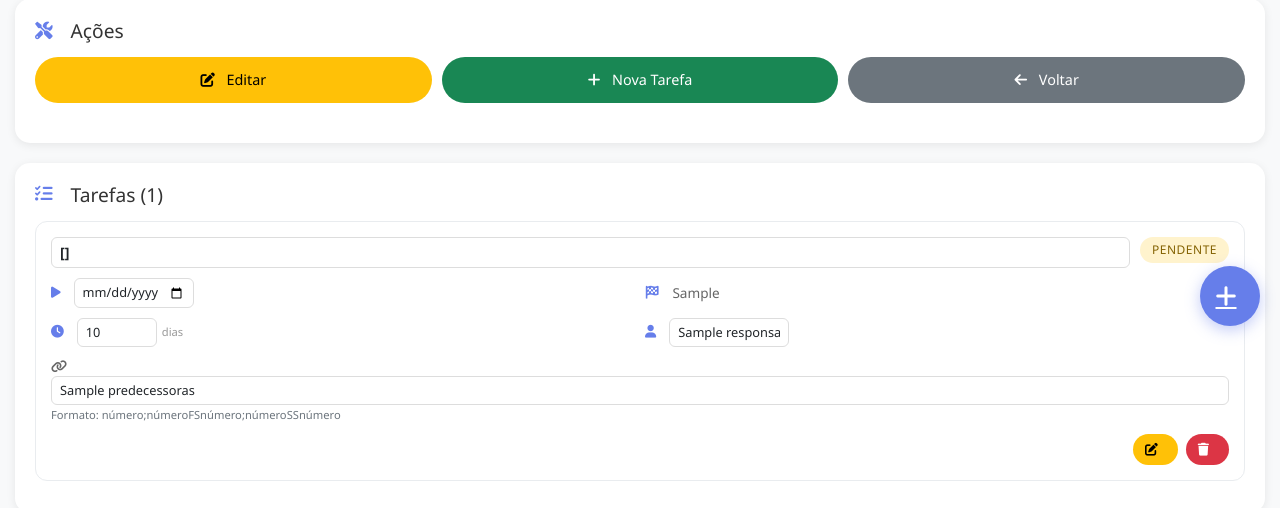
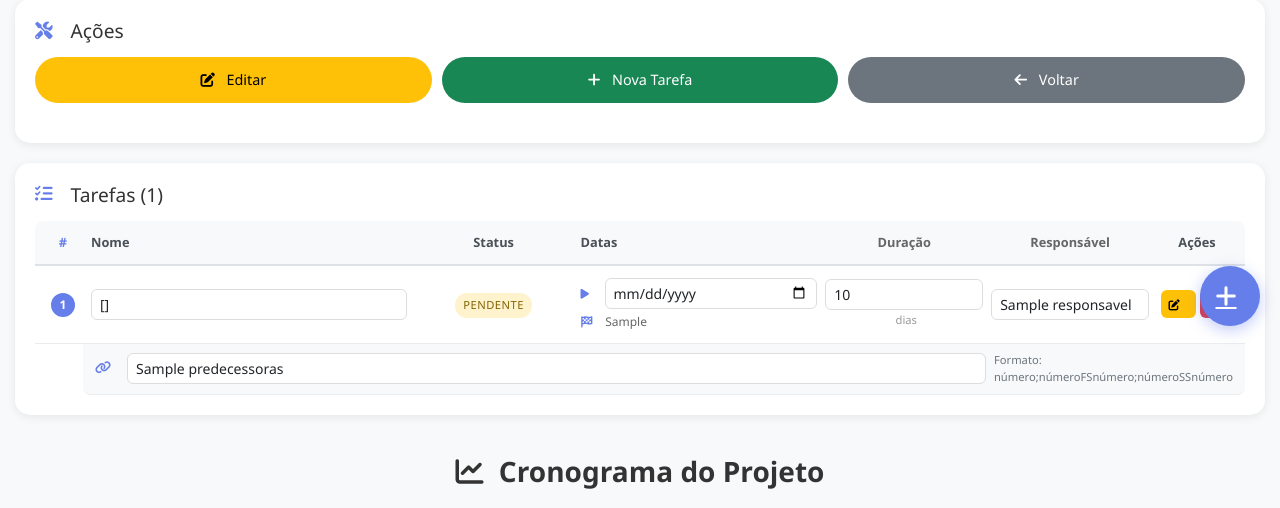
Before and after one commit to izakoliveira/projeto-gestao-2.0, a Flask app: template templates/detalhes_projeto_mobile.html in a window 1280 px wide. Shown: the part 454-962 px from the top of the page. Run offline with Flask 3, Linux system fonts and the light colour scheme; the template is opened without the code that fills it: most values are stand-ins (such as "Sample title", 1, 10 or a date in 2020).

Commit message:
Redesign da lista de tarefas para layout de tabela responsiva - Layout similar ao desktop mas otimizado para mobile com grid responsivo

```diff
--- a/templates/detalhes_projeto_mobile.html
+++ b/templates/detalhes_projeto_mobile.html
@@ -98,43 +98,92 @@
         margin-right: 8px;
     }
 
-    .tarefa-item {
-        background: white;
-        border: 1px solid #e9ecef;
-        border-radius: 12px;
-        padding: 15px;
-        margin-bottom: 12px;
-        transition: all 0.3s ease;
+         /* Layout de tabela para tarefas */
+     .tarefas-table-header {
+         display: grid;
+         grid-template-columns: 40px 2fr 1fr 1.5fr 1fr 1fr 80px;
+         gap: 8px;
+         padding: 12px 8px;
+         background: #f8f9fa;
+         border-radius: 8px 8px 0 0;
+         font-weight: 600;
+         font-size: 0.8rem;
+         color: #495057;
+         border-bottom: 2px solid #dee2e6;
      }
 
-    .tarefa-item:hover {
-        transform: translateY(-2px);
-        box-shadow: 0 4px 15px rgba(0,0,0,0.1);
+     .tarefa-row {
+         display: grid;
+         grid-template-columns: 40px 2fr 1fr 1.5fr 1fr 1fr 80px;
+         gap: 8px;
+         padding: 12px 8px;
+         background: white;
+         border-bottom: 1px solid #e9ecef;
+         transition: all 0.3s ease;
+         align-items: center;
      }
 
-    .tarefa-header {
-        display: flex;
-        justify-content: space-between;
-        align-items: flex-start;
-        margin-bottom: 10px;
+     .tarefa-row:hover {
+         background: #f8f9fa;
+         transform: translateX(2px);
      }
 
-    .tarefa-nome {
+     .tarefa-row.tarefa-atrasada {
+         background: #fff5f5;
+         border-left: 4px solid #dc2626;
+     }
+
+     .tarefa-row.tarefa-atrasada:hover {
+         background: #fef2f2;
+     }
+
+     /* Colunas específicas */
+     .tarefa-col-ordem {
+         text-align: center;
+         font-weight: 600;
+         color: #667eea;
+     }
+
+     .tarefa-numero {
+         background: #667eea;
+         color: white;
+         width: 24px;
+         height: 24px;
+         border-radius: 50%;
+         display: inline-flex;
+         align-items: center;
+         justify-content: center;
+         font-size: 0.75rem;
+     }
+
+     .tarefa-col-nome {
+         min-width: 0;
+     }
+
+     .tarefa-nome-text {
          font-weight: 600;
          color: #333;
-        font-size: 1rem;
+         font-size: 0.9rem;
          line-height: 1.3;
-        flex: 1;
-        margin-right: 10px;
+         display: block;
+         overflow: hidden;
+         text-overflow: ellipsis;
+         white-space: nowrap;
+     }
+
+     .tarefa-col-status {
+         text-align: center;
      }
 
      .tarefa-status {
-        padding: 4px 12px;
-        border-radius: 20px;
-        font-size: 0.75rem;
+         padding: 4px 8px;
+         border-radius: 12px;
+         font-size: 0.7rem;
          font-weight: 500;
          text-transform: uppercase;
          letter-spacing: 0.5px;
+         display: inline-block;
+         min-width: 60px;
      }
 
      .status-pendente { background: #fff3cd; color: #856404; }
@@ -142,37 +191,95 @@
      .status-concluida { background: #d4edda; color: #155724; }
      .status-atrasado { background: #f8d7da; color: #721c24; }
 
-    .tarefa-details {
-        display: grid;
-        grid-template-columns: 1fr 1fr;
-        gap: 10px;
-        margin-bottom: 10px;
-        font-size: 0.85rem;
+     .tarefa-col-datas {
+         min-width: 0;
      }
 
-    .detail-item {
+     .datas-container {
+         display: flex;
+         flex-direction: column;
+         gap: 4px;
+     }
+
+     .data-item {
          display: flex;
          align-items: center;
-        gap: 5px;
+         gap: 4px;
+         font-size: 0.75rem;
          color: #666;
      }
 
-    .detail-item i {
+     .data-item i {
+         color: #667eea;
+         font-size: 0.7rem;
+         min-width: 12px;
+     }
+
+     .tarefa-col-duracao {
+         text-align: center;
+         font-size: 0.8rem;
+         color: #666;
+     }
+
+     .duracao-label {
+         font-size: 0.7rem;
+         color: #999;
+         margin-left: 4px;
+     }
+
+     .tarefa-col-responsavel {
+         text-align: center;
+         font-size: 0.8rem;
+         color: #666;
+     }
+
+     .tarefa-col-acoes {
+         text-align: center;
+     }
+
+     .tarefa-actions {
+         display: flex;
+         gap: 4px;
+         justify-content: center;
+     }
+
+     .tarefa-actions .btn {
+         padding: 4px 8px;
+         font-size: 0.7rem;
+         border-radius: 6px;
+         border: none;
+         min-width: 28px;
+         height: 28px;
+         display: flex;
+         align-items: center;
+         justify-content: center;
+     }
+
+     /* Linha de predecessoras */
+     .tarefa-predecessoras-row {
+         background: #f8f9fa;
+         padding: 8px 12px;
+         border-bottom: 1px solid #e9ecef;
+         margin-left: 48px;
+         border-radius: 0 0 8px 8px;
+     }
+
+     .predecessoras-container {
+         display: flex;
+         align-items: center;
+         gap: 8px;
+         font-size: 0.75rem;
+         color: #666;
+     }
+
+     .predecessoras-container i {
          color: #667eea;
          font-size: 0.8rem;
      }
 
-    .tarefa-actions {
-        display: flex;
-        gap: 8px;
-        justify-content: flex-end;
-    }
-
-         .tarefa-actions .btn {
-         padding: 6px 12px;
-         font-size: 0.8rem;
-         border-radius: 20px;
-         border: none;
+     .predecessoras-container small {
+         color: #999;
+         font-size: 0.7rem;
      }
 
      /* Estilos para campos editáveis */
@@ -327,35 +503,55 @@
          <h3><i class="fas fa-tasks"></i> Tarefas ({{ tarefas|length }})</h3>
 
          {% if tarefas %}
+             <!-- Cabeçalho da tabela -->
+             <div class="tarefas-table-header">
+                 <div class="tarefa-col-ordem">#</div>
+                 <div class="tarefa-col-nome">Nome</div>
+                 <div class="tarefa-col-status">Status</div>
+                 <div class="tarefa-col-datas">Datas</div>
+                 <div class="tarefa-col-duracao">Duração</div>
+                 <div class="tarefa-col-responsavel">Responsável</div>
+                 <div class="tarefa-col-acoes">Ações</div>
+             </div>
+
+             <!-- Lista de tarefas -->
              {% for tarefa in tarefas %}
-            <div class="tarefa-item {% if tarefa.atrasada %}tarefa-atrasada{% endif %}">
-                                 <div class="tarefa-header">
-                     <div class="tarefa-nome">
+             <div class="tarefa-row {% if tarefa.atrasada %}tarefa-atrasada{% endif %}" data-tarefa-id="{{ tarefa.id }}">
+                 <!-- Coluna Ordem -->
+                 <div class="tarefa-col-ordem">
+                     <span class="tarefa-numero">{{ loop.index }}</span>
+                 </div>
+
+                 <!-- Coluna Nome -->
+                 <div class="tarefa-col-nome">
                      {% if pode_editar_nome_tarefa %}
                      <input type="text" class="form-control form-control-sm nome-tarefa-input"
                             data-tarefa-id="{{ tarefa.id }}"
                             value="{{ tarefa.nome or tarefa.titulo or 'Tarefa sem nome' }}"
-                                placeholder="Nome da tarefa"
-                                style="width: 100%; font-size: 0.9rem; font-weight: 600;">
+                            placeholder="Nome da tarefa">
                      {% else %}
-                         {{ tarefa.nome or tarefa.titulo or 'Tarefa sem nome' }}
+                     <span class="tarefa-nome-text">{{ tarefa.nome or tarefa.titulo or 'Tarefa sem nome' }}</span>
                      {% endif %}
                  </div>
+
+                 <!-- Coluna Status -->
+                 <div class="tarefa-col-status">
                      <span class="tarefa-status status-{{ tarefa.status|replace(' ', '-')|lower }}">
                          {{ tarefa.status|title if tarefa.status else 'Sem status' }}
                      </span>
                  </div>
 
-                                 <div class="tarefa-details">
+                 <!-- Coluna Datas -->
+                 <div class="tarefa-col-datas">
+                     <div class="datas-container">
                          {% if tarefa.data_inicio %}
-                     <div class="detail-item">
+                         <div class="data-item">
                              <i class="fas fa-play"></i>
                              {% if pode_editar_data_inicio %}
                              <input type="date" class="form-control form-control-sm data-input"
                                     data-tarefa-id="{{ tarefa.id }}"
                                     data-campo="data_inicio"
-                                value="{{ tarefa.data_inicio_iso or tarefa.data_inicio }}"
-                                style="width: 120px; font-size: 0.8rem;">
+                                    value="{{ tarefa.data_inicio_iso or tarefa.data_inicio }}">
                              {% else %}
                              <span>{{ tarefa.data_inicio }}</span>
                              {% endif %}
@@ -363,82 +559,81 @@
                          {% endif %}
 
                          {% if tarefa.data_fim %}
-                     <div class="detail-item">
+                         <div class="data-item">
                              <i class="fas fa-flag-checkered"></i>
                              {% if pode_editar_data_termino %}
                              <input type="date" class="form-control form-control-sm data-input"
                                     data-tarefa-id="{{ tarefa.id }}"
                                     data-campo="data_fim"
-                                value="{{ tarefa.data_fim_iso or tarefa.data_fim }}"
-                                style="width: 120px; font-size: 0.8rem;">
+                                    value="{{ tarefa.data_fim_iso or tarefa.data_fim }}">
                              {% else %}
                              <span>{{ tarefa.data_fim }}</span>
                              {% endif %}
                          </div>
                          {% endif %}
+                     </div>
+                 </div>
 
-                     {% if tarefa.duracao %}
-                     <div class="detail-item">
-                         <i class="fas fa-clock"></i>
+                 <!-- Coluna Duração -->
+                 <div class="tarefa-col-duracao">
                      {% if pode_editar_duracao %}
                      <input type="number" class="form-control form-control-sm duracao-input"
                             data-tarefa-id="{{ tarefa.id }}"
                             value="{{ tarefa.duracao }}"
-                                min="1" max="365"
-                                style="width: 80px; font-size: 0.8rem;">
-                         <span style="font-size: 0.7rem; color: #999;">dias</span>
+                            min="1" max="365">
+                     <span class="duracao-label">dias</span>
                      {% else %}
                      <span>{{ tarefa.duracao }} dias</span>
                      {% endif %}
                  </div>
-                     {% endif %}
 
-                     {% if tarefa.responsavel %}
-                     <div class="detail-item">
-                         <i class="fas fa-user"></i>
+                 <!-- Coluna Responsável -->
+                 <div class="tarefa-col-responsavel">
                      {% if pode_editar_responsavel %}
                      <input type="text" class="form-control form-control-sm responsavel-input"
                             data-tarefa-id="{{ tarefa.id }}"
                             value="{{ tarefa.responsavel }}"
-                                placeholder="Responsável"
-                                style="width: 120px; font-size: 0.8rem;">
+                            placeholder="Responsável">
                      {% else %}
-                         <span>{{ tarefa.responsavel }}</span>
-                         {% endif %}
-                     </div>
+                     <span>{{ tarefa.responsavel or '-' }}</span>
                      {% endif %}
                  </div>
 
+                 <!-- Coluna Ações -->
+                 <div class="tarefa-col-acoes">
+                     <div class="tarefa-actions">
+                         {% if pode_editar_tarefa %}
+                         <a href="/tarefas/editar/{{ tarefa.id }}" class="btn btn-warning btn-sm" title="Editar">
+                             <i class="fas fa-edit"></i>
+                         </a>
+                         {% endif %}
+
+                         {% if pode_excluir_tarefa %}
+                         <button class="btn btn-danger btn-sm btn-excluir-tarefa" data-tarefa-id="{{ tarefa.id }}" title="Excluir">
+                             <i class="fas fa-trash"></i>
+                         </button>
+                         {% endif %}
+                     </div>
+                 </div>
+             </div>
+
+             <!-- Linha de predecessoras (expandível) -->
              {% if tarefa.predecessoras or pode_editar_predecessoras %}
-                 <div style="margin-bottom: 10px; font-size: 0.8rem; color: #666;">
+             <div class="tarefa-predecessoras-row">
+                 <div class="predecessoras-container">
                      <i class="fas fa-link"></i>
                      {% if pode_editar_predecessoras %}
                      <input type="text" class="form-control form-control-sm predecessoras-input"
                             data-tarefa-id="{{ tarefa.id }}"
                             value="{{ tarefa.predecessoras or '' }}"
-                            placeholder="Ex: 1;2FS3;4SS5"
-                            style="width: 100%; font-size: 0.8rem;">
+                            placeholder="Ex: 1;2FS3;4SS5">
                      <small class="text-muted">Formato: número;númeroFSnúmero;númeroSSnúmero</small>
                      {% else %}
-                     Predecessoras: {{ tarefa.predecessoras }}
-                     {% endif %}
-                 </div>
-                 {% endif %}
-
-                <div class="tarefa-actions">
-                    {% if pode_editar_tarefa %}
-                    <a href="/tarefas/editar/{{ tarefa.id }}" class="btn btn-warning btn-sm">
-                        <i class="fas fa-edit"></i>
-                    </a>
-                    {% endif %}
-
-                    {% if pode_excluir_tarefa %}
-                    <button class="btn btn-danger btn-sm btn-excluir-tarefa" data-tarefa-id="{{ tarefa.id }}">
-                        <i class="fas fa-trash"></i>
-                    </button>
+                     <span>Predecessoras: {{ tarefa.predecessoras or 'Nenhuma' }}</span>
                      {% endif %}
                  </div>
              </div>
+             {% endif %}
              {% endfor %}
          {% else %}
              <div class="no-tarefas">
```
Also changed, not shown: other parts of templates/detalhes_projeto_mobile.html (+73 -4 lines). Lines whose indentation alone changed are shown as unchanged.
